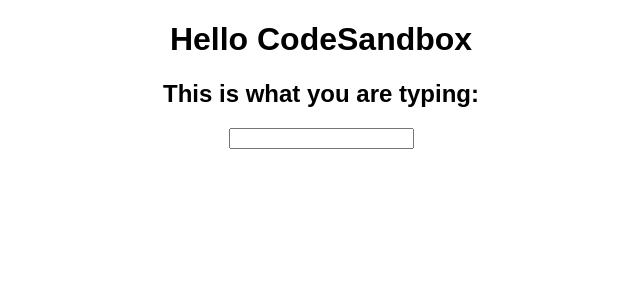
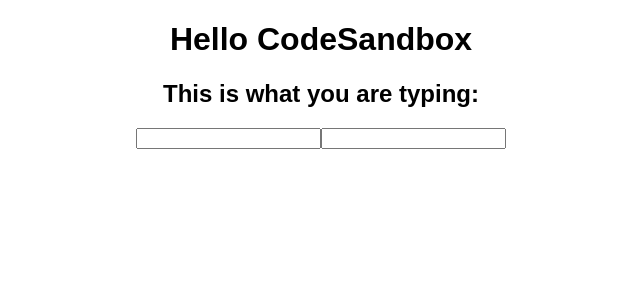
Before and after one commit to Nata-Roma/Learn_React_Hooks_Project, a React (Create React App) app: page / in a window 1280 px wide. Shown: the top 300 px of the page, without its empty margins (319-959 px from the left). Built offline with nearby package versions, Linux system fonts and the light colour scheme.

Commit message:
multiple self-made useState hook

```diff
--- a/src/App.js
+++ b/src/App.js
@@ -1,12 +1,36 @@
-import React, { Component, useState } from "react";
+import React from "react";
+import ReactDOM from "react-dom";
 import "./styles.css";
 
+let values = [];
+let currentHook = 0;
+
+const useState = (initialState) => {
+  if (typeof values[currentHook] === "undefined")
+    values[currentHook] = initialState;
+
+  let hookIndex = currentHook;
+  const setState = (newValue) => {
+    values[hookIndex] = newValue;
+    ReactDOM.render(<App />, document.getElementById("root"));
+  };
+
+  return [values[currentHook++], setState];
+};
+
 const App = () => {
+  currentHook = 0;
+
   const [name, setName] = useState("");
+  const [lastName, setLastName] = useState("");
 
-  const changeHandler = (e) => {
+  function changeHandler(e) {
     setName(e.target.value);
-  };
+  }
+
+  function changeLastName(e) {
+    setLastName(e.target.value);
+  }
 
   return (
     <div className="App">
@@ -14,8 +38,10 @@
       <h2>
         This is what you are typing:{" "}
         <span style={{ color: "red" }}>{name}</span>
+        <span style={{ color: "blue" }}>{lastName}</span>
       </h2>
       <input type="text" value={name} onChange={changeHandler} />
+      <input type="text" value={lastName} onChange={changeLastName} />
     </div>
   );
 };
--- a/src/index.js
+++ b/src/index.js
@@ -4,9 +4,4 @@
 import App from "./App";
 
 const rootElement = document.getElementById("root");
-ReactDOM.render(
-  <React.StrictMode>
-    <App />
-  </React.StrictMode>,
-  rootElement
-);
+ReactDOM.render(<App />, rootElement);
```
